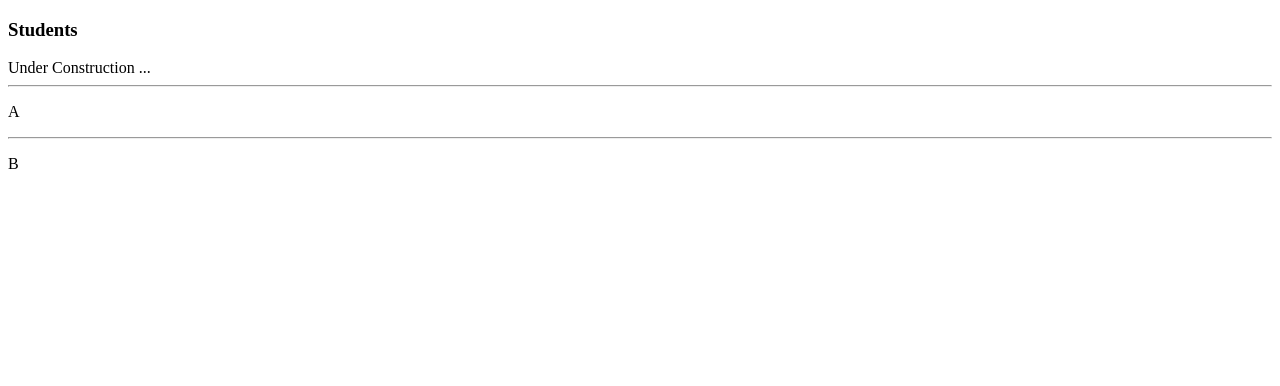
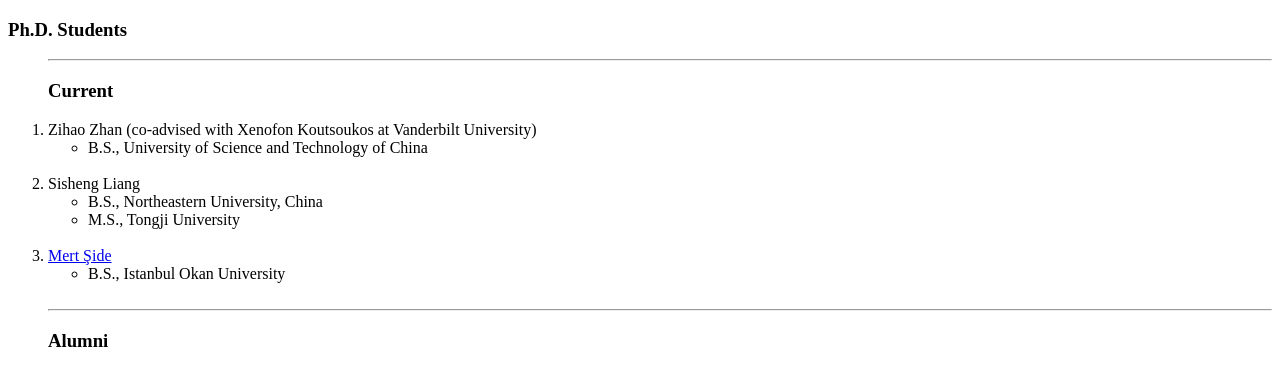
Before and after one commit to zhenkai-zhang/zhenkai-zhang.github.io, a plain HTML site: page pages/students.html in a window 1280 px wide. Drawn offline with Linux system fonts and the light colour scheme.

Commit message:
students

```diff
--- a/pages/students.html
+++ b/pages/students.html
@@ -6,18 +6,37 @@
 </head>
 
 <body>
-<h3>Students</h3>
-Under Construction ...
+<h3>Ph.D. Students</h3>
+<ol>
 
 <hr>
-<p>
-A
-</p>
+<h3>Current</h3>
+
+<li>
+Zihao Zhan (co-advised with Xenofon Koutsoukos at Vanderbilt University)
+<ul>
+<li>B.S., University of Science and Technology of China</li>
+</ul>
+</li><br>
+
+<li>
+Sisheng Liang
+<ul>
+<li>B.S., Northeastern University, China</li>
+<li>M.S., Tongji University</li>
+</ul>
+</li><br>
+
+<li>
+<a href="https://www.mertside.com/" target="_blank">Mert Şide</a>
+<ul>
+<li>B.S., Istanbul Okan University</li>
+</ul>
+</li><br>
 
 <hr>
-<p>
-B
-</p>
+<h3>Alumni</h3>
 
+</ol>
 </body>
 </html>
```
